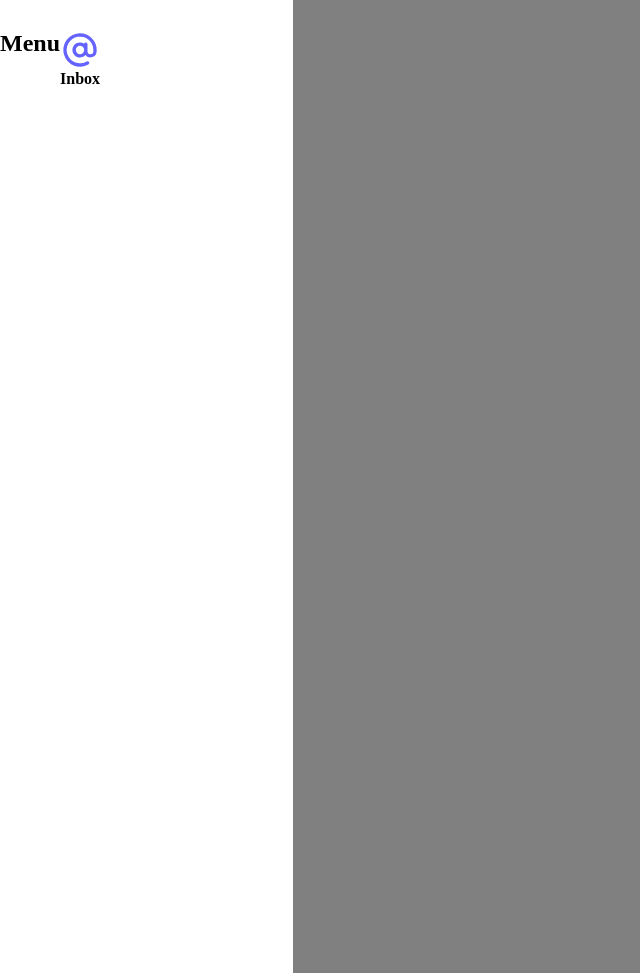
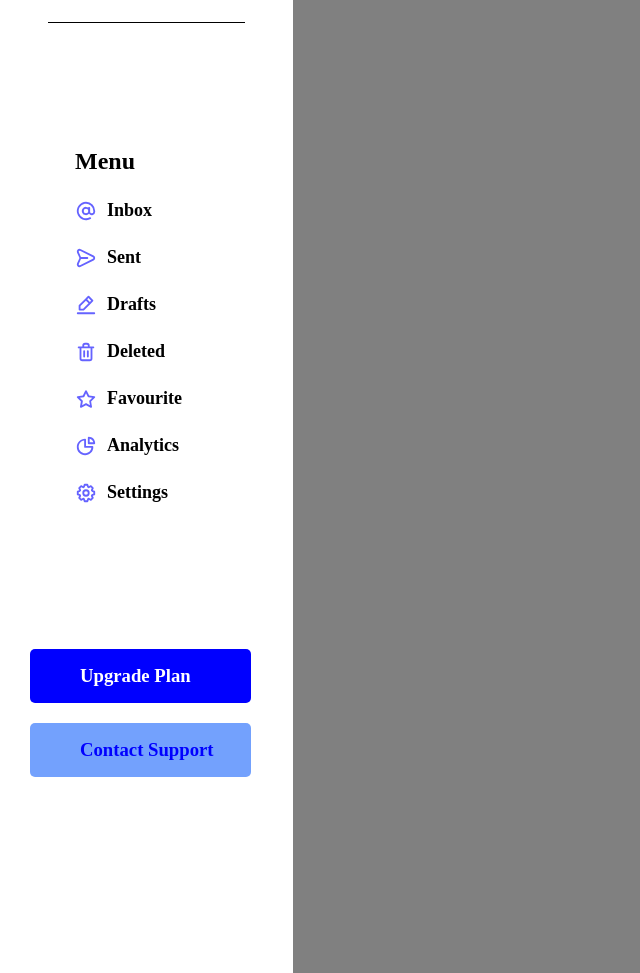
Before and after one commit to DavitNodadze/Analytics-Site, a plain HTML site: page index.html in a window 1280 px wide. Shown: the part 227-1200 px from the top of the page, without its empty margins (0-640 px from the left). Drawn offline with Linux system fonts and the light colour scheme.

Commit message:
New changes

```diff
--- a/index.html
+++ b/index.html
@@ -25,12 +25,42 @@
                 <li class="links">
                     <h2 class="menu-text">Menu </h2>
                 </li>
-                <li class="links>">
+                <li class="links">
                     <img class="link-images" src="/Resources/at.svg">
                     <h4 class="link-text">Inbox</h4>
                 </li>
-
+                <li class="links">
+                    <img class="link-images" src="/Resources/message.svg">
+                    <h4 class="link-text">Sent</h4>
+                </li>
+                <li class="links">
+                    <img class="link-images" src="/Resources/edit.svg">
+                    <h4 class="link-text">Drafts</h4>
+                </li>
+                <li class="links">
+                    <img class="link-images" src="/Resources/deleted.svg">
+                    <h4 class="link-text">Deleted</h4>
+                </li>
+                <li class="links">
+                    <img class="link-images" src="/Resources/favourite.svg">
+                    <h4 class="link-text">Favourite</h4>
+                </li>
+                <li class="links">
+                    <img class="link-images" src="/Resources/analytics.svg">
+                    <h4 class="link-text">Analytics</h4>
+                </li>
+                <li class="links">
+                    <img class="link-images" src="/Resources/settings.svg">
+                    <h4 class="link-text">Settings</h4>
+                </li>
             </ul>
+            <div class="bot-part">
+                <h3 class="upg-text">Upgrade Plan</h3>
+            </div>
+            <div class="bot-part1">
+                 <h3 class="contact-text">Contact Support</h3>
+            </div>
+            </div>
         </div>
 
     </main>
--- a/styles.css
+++ b/styles.css
@@ -51,16 +51,67 @@
 }
 
 .link-container {
-    display: flex;
-    list-style-type: none;
-    height: 100%;
+    margin: 50px;
 }
 
 .links {
     display: flex;
-    flex-direction: column;
+    white-space: nowrap;
+    margin: 25px;
+    cursor: pointer;
 }
 
+.link-text:hover {
+    color: blue;
+}
+
+
 .link-images {
-    flex-direction: column;
+    height: 22px;
+    width: 22px;
+    color: #A8ABB7;
 }
+
+
+.link-text {
+    font-size: 18px;
+    margin-left: 10px;
+}
+
+.menu-text {
+    font-style: bold;
+}
+
+.bot-part {
+    display: flex;
+    background-color: blue;
+    width: 221px;
+    height: 54px;
+    border-radius: 5px;
+    margin: 70px 0 0 30px;
+    align-items: center;
+    cursor: pointer;
+}
+
+.upg-text {
+    margin-left: 50px;
+    color: white;
+}
+
+
+.bot-part1 {
+    display: flex;
+    background-color: #226bfca1;
+    width: 221px;
+    height: 54px;
+    border-radius: 5px;
+    margin: 20px 0 0 30px;
+    align-items: center;
+    cursor: pointer;
+}
+
+
+.contact-text {
+    margin-left: 50px;
+    color: blue;
+}
```
